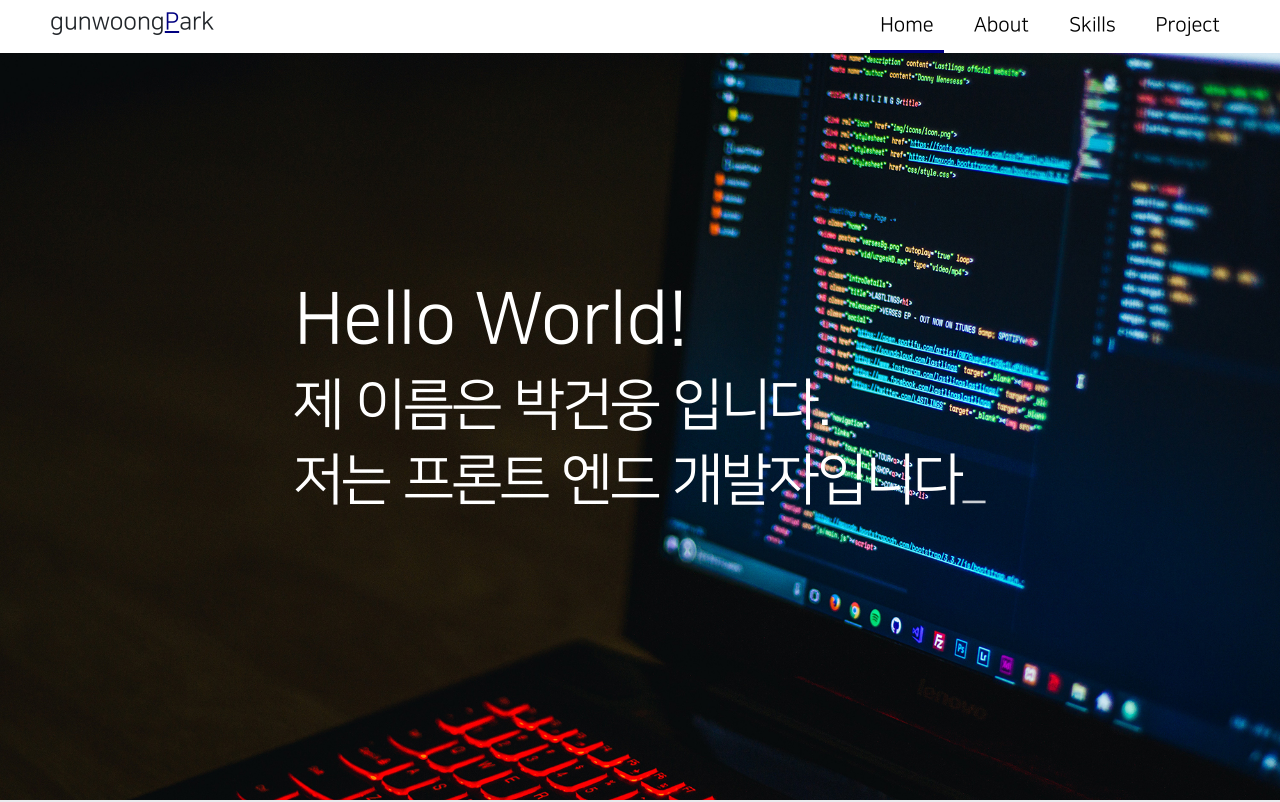
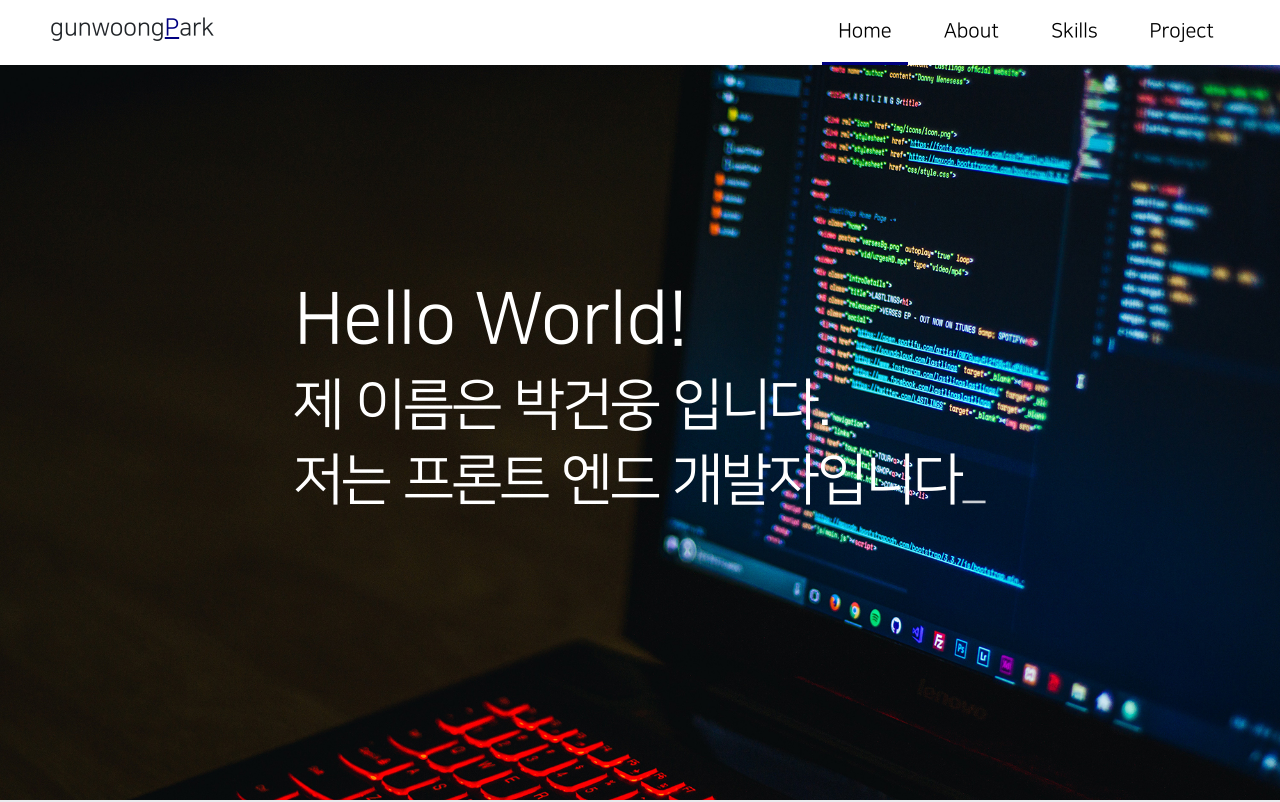
Before and after one commit to gunwoongPark/portfolio, a React (Create React App) app: page / in a window 1280 px wide. Shown: the top 802 px of the page. Built offline with nearby package versions, Linux system fonts and the light colour scheme.

Commit message:
헤더 바 디자인 수정

```diff
--- a/src/components/Body/Project/ProjectPresenter.js
+++ b/src/components/Body/Project/ProjectPresenter.js
@@ -12,10 +12,14 @@ const ProjectContainer = styled.div`
   background: white;
   border-radius: 1rem;
 
-  &:hover {
-    box-shadow: 10px 10px 10px gray;
-    transition-duration: 0.4s;
-  }
+  ${(props) =>
+    props.mode === "isPc" &&
+    css`
+      &:hover {
+        box-shadow: 10px 10px 10px gray;
+        transition-duration: 0.4s;
+      }
+    `}
 `;
 
 const CarouselContainer = styled.div`
@@ -108,7 +112,7 @@ function ProjectPresenter({ projects, mode }) {
         {projects.map((project, index) => (
           <Row className="mt-5 mb-5" key={index}>
             <Col>
-              <ProjectContainer>
+              <ProjectContainer mode={mode}>
                 <CarouselContainer className="mb-3 ">
                   <Slider {...settings}>
                     {project.image.map((img, index) => (
--- a/src/components/Header/HeaderPresenter.js
+++ b/src/components/Header/HeaderPresenter.js
@@ -14,9 +14,15 @@ const HeaderContainer = styled.div`
   z-index: 5;
 
   ${(props) =>
+    props.mode === "isMobile" &&
+    css`
+      padding: 10px 0 10px 0;
+    `}
+
+  ${(props) =>
     props.pos &&
     css`
-      box-shadow: 0 1px 10px 1px #444;
+      box-shadow: 0 1px 10px 1px rgba(0, 0, 0, 0.3);
       transition: box-shadow 0.3s ease-in;
     `}
 `;
@@ -49,7 +55,7 @@ const LinkContainer = styled.ul`
           text-align: center;
           display: block;
           position: absolute;
-          top: ${(props) => (props.open ? "100% " : "-700%")};
+          top: ${(props) => (props.open ? "100% " : "-820%")};
           transition: top 0.3s ease-in;
 
           width: 100%;
@@ -81,7 +87,8 @@ const HamburgerBtn = styled.button`
 const LinkBtn = styled.li`
   list-style: none;
   cursor: pointer;
-  padding: 10px;
+  padding: 1rem;
+
   font-size: 20px;
   ${(props) =>
     props.mode === "isPc" &&
@@ -141,7 +148,7 @@ function HeaderPresenter({
 }) {
   return (
     <>
-      <HeaderContainer pos={pos}>
+      <HeaderContainer pos={pos} mode={mode}>
         <Title mode={mode}>
           gunwoong<P>P</P>ark
         </Title>
```
